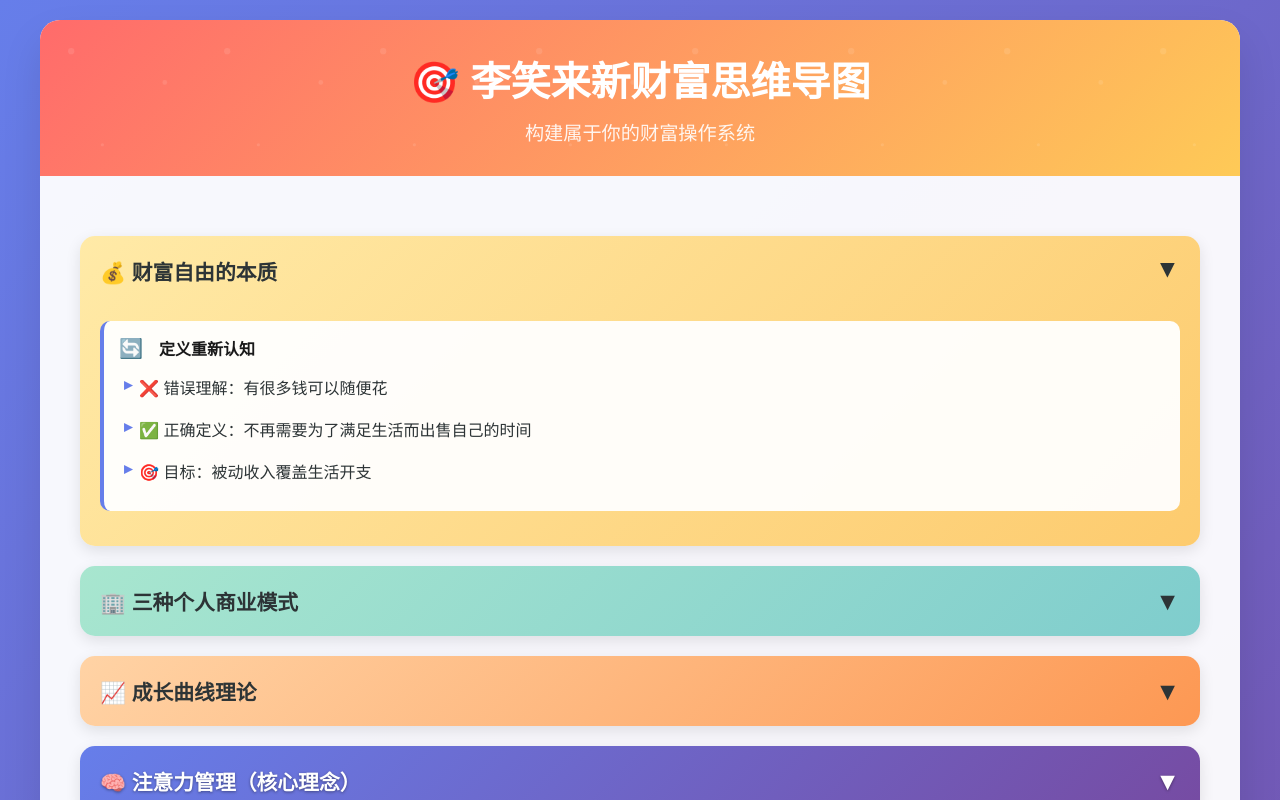
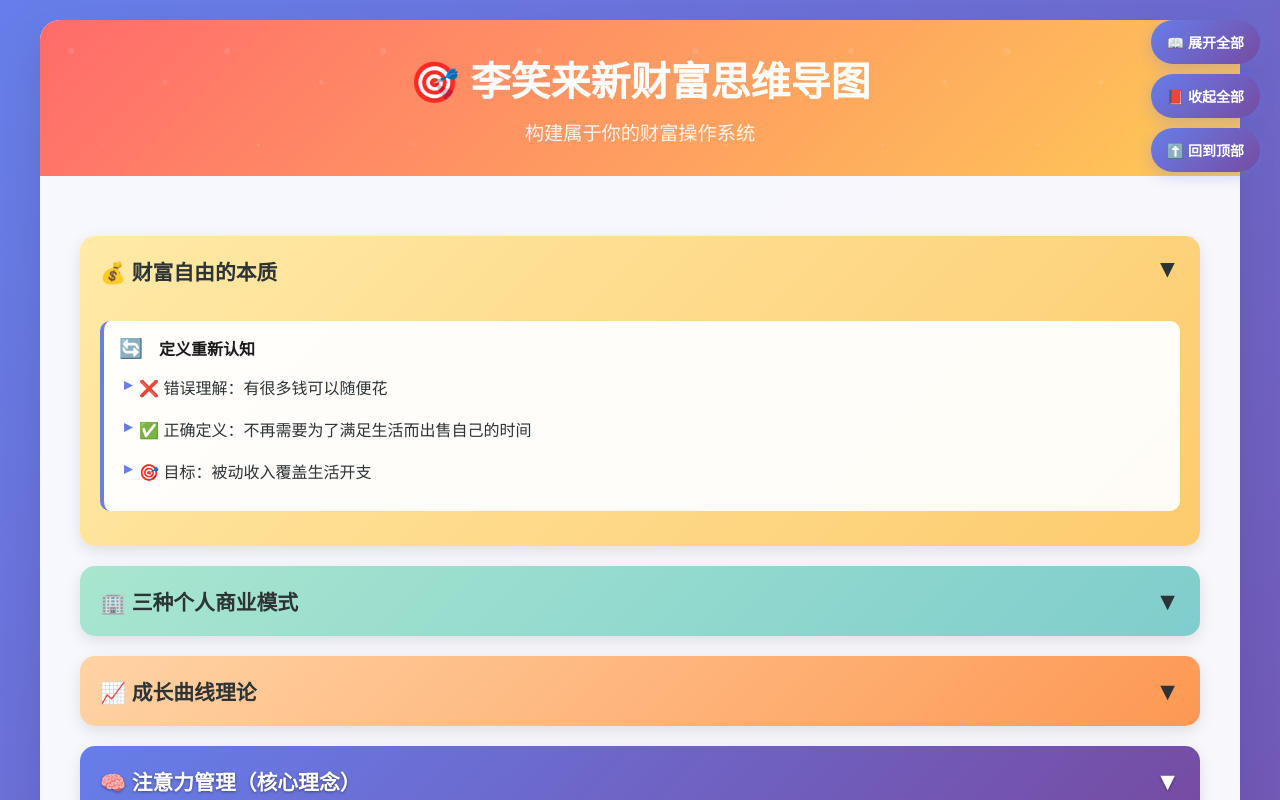
Before and after one commit to Duanmurong001/mindmap-share, a plain HTML site: page index.html in a window 1280 px wide. Shown: the top 800 px of the page. Drawn offline with Linux system fonts and the light colour scheme.

Commit message:
Update index.html

```diff
--- a/index.html
+++ b/index.html
@@ -58,6 +58,54 @@
             opacity: 0.9;
             position: relative;
             z-index: 1;
+        }
+
+        .control-buttons {
+            position: fixed;
+            top: 20px;
+            right: 20px;
+            z-index: 1000;
+            display: flex;
+            flex-direction: column;
+            gap: 10px;
+        }
+
+        .control-btn {
+            background: linear-gradient(135deg, #667eea, #764ba2);
+            color: white;
+            border: none;
+            padding: 12px 16px;
+            border-radius: 25px;
+            cursor: pointer;
+            font-size: 14px;
+            font-weight: bold;
+            box-shadow: 0 4px 15px rgba(102, 126, 234, 0.3);
+            transition: all 0.3s ease;
+            min-width: 100px;
+            text-align: center;
+        }
+
+        .control-btn:hover {
+            transform: translateY(-2px);
+            box-shadow: 0 6px 20px rgba(102, 126, 234, 0.4);
+            background: linear-gradient(135deg, #5a67d8, #6b46c1);
+        }
+
+        .control-btn:active {
+            transform: translateY(0);
+        }
+
+        @media (max-width: 768px) {
+            .control-buttons {
+                top: 10px;
+                right: 10px;
+            }
+
+            .control-btn {
+                padding: 10px 12px;
+                font-size: 12px;
+                min-width: 80px;
+            }
         }
 
         .mindmap {
@@ -337,6 +385,13 @@
     </style>
 </head>
 <body>
+    <!-- 控制按钮 -->
+    <div class="control-buttons">
+        <button class="control-btn" onclick="expandAll()">📖 展开全部</button>
+        <button class="control-btn" onclick="collapseAll()">📕 收起全部</button>
+        <button class="control-btn" onclick="scrollToTop()">⬆️ 回到顶部</button>
+    </div>
+
     <div class="container">
         <div class="header">
             <h1>🎯 李笑来新财富思维导图</h1>
@@ -766,6 +821,44 @@
             }
         }
 
+        // 展开全部节点
+        function expandAll() {
+            const allContents = document.querySelectorAll('.node-content');
+            const allIcons = document.querySelectorAll('.toggle-icon');
+
+            allContents.forEach(content => {
+                content.classList.add('active');
+            });
+
+            allIcons.forEach(icon => {
+                icon.classList.add('rotated');
+                icon.textContent = '▲';
+            });
+        }
+
+        // 收起全部节点
+        function collapseAll() {
+            const allContents = document.querySelectorAll('.node-content');
+            const allIcons = document.querySelectorAll('.toggle-icon');
+
+            allContents.forEach(content => {
+                content.classList.remove('active');
+            });
+
+            allIcons.forEach(icon => {
+                icon.classList.remove('rotated');
+                icon.textContent = '▼';
+            });
+        }
+
+        // 回到顶部
+        function scrollToTop() {
+            window.scrollTo({
+                top: 0,
+                behavior: 'smooth'
+            });
+        }
+
         // 页面加载时展开第一个节点
         document.addEventListener('DOMContentLoaded', function() {
             const firstNode = document.querySelector('.node-header');
```
